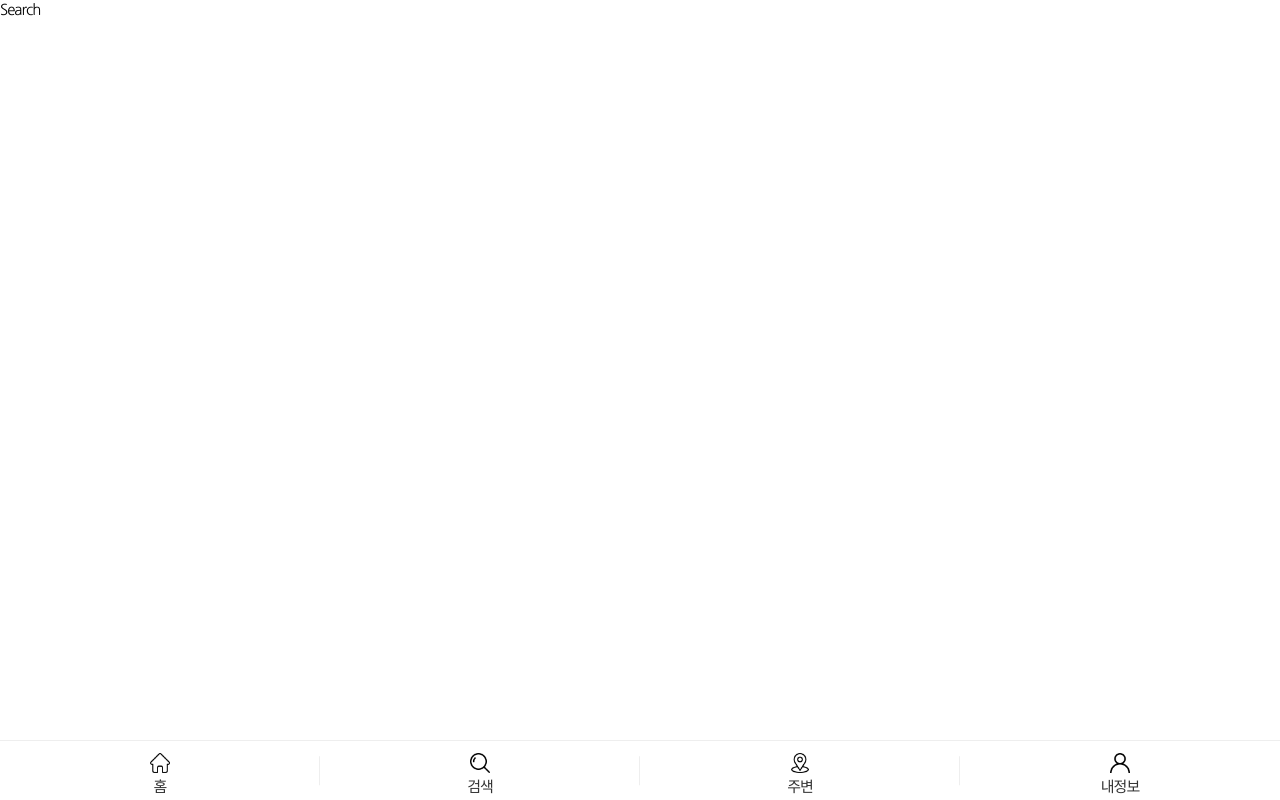
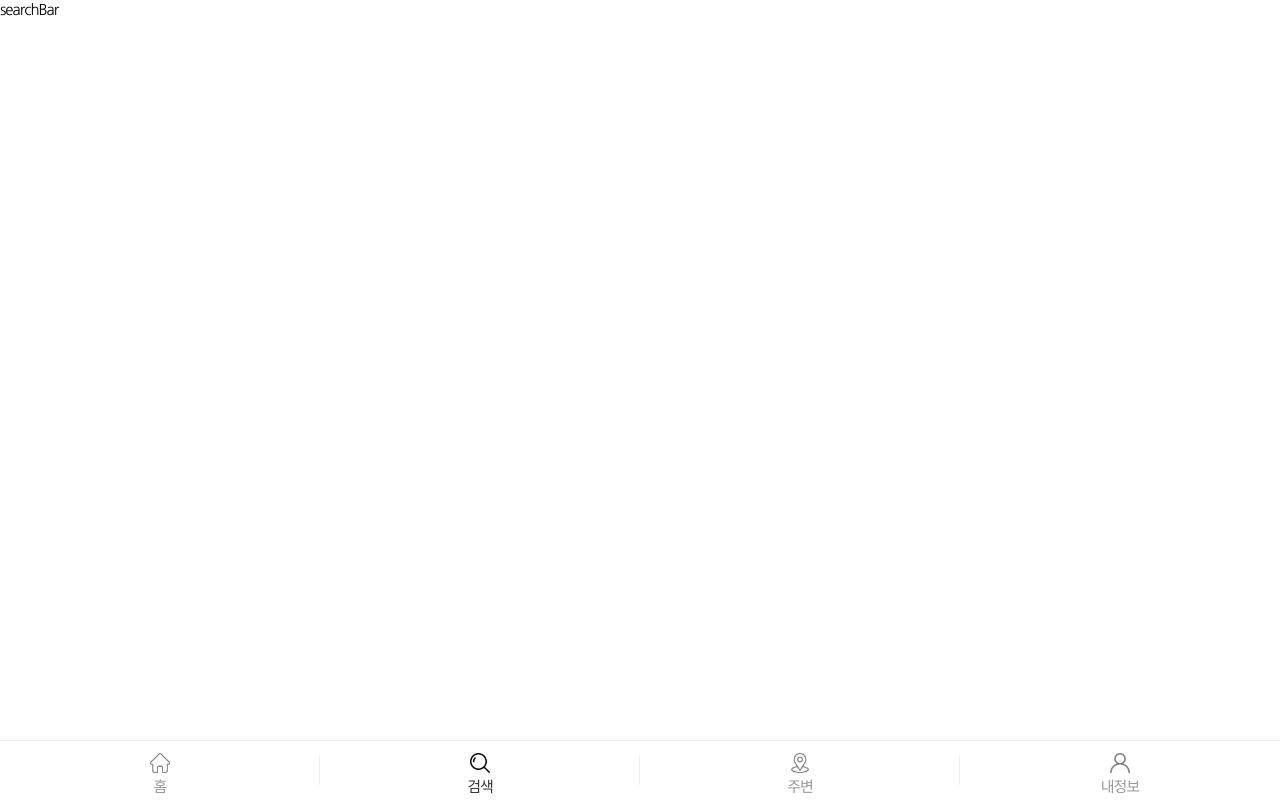
Before and after one commit to leecho87/triper-react, a React (Create React App) app: page /search in a window 1280 px wide. Built offline with nearby package versions, Linux system fonts and the light colour scheme.

Commit message:
페이지 추가, 메뉴 활성화 기능 추가

```diff
--- a/src/assets/style/theme.js
+++ b/src/assets/style/theme.js
@@ -1,5 +1,3 @@
-import styled from 'styled-components';
-
 const colors = {
     mainTxtColor: '#333',
     subTxtColor: '#999',
--- a/src/components/common/SearchBar.tsx
+++ b/src/components/common/SearchBar.tsx
@@ -13,7 +13,7 @@ const SearchBarWrapper = styled.div`
 const SearchBar:React.FC = () => {
     return (
         <SearchBarWrapper>
-            검색!
+            searchBar
         </SearchBarWrapper>
     )
 }
--- a/src/components/home/Top.tsx
+++ b/src/components/home/Top.tsx
@@ -41,7 +41,7 @@ const TopWrapper = styled.article`
         background-color:#fff;
         background-image:url('/images/common/search.png');
         background-repeat:no-repeat;
-        background-position:95% center;
+        background-position:calc(100% - 20px) center;
         background-size:18px 18px;
     }
 `
--- a/src/layout/NavBar.tsx
+++ b/src/layout/NavBar.tsx
@@ -1,5 +1,5 @@
 import React from "react";
-import { Link } from "react-router-dom";
+import { NavLink } from "react-router-dom";
 import styled from "styled-components";
 import ROUTES from '@router/routes';
 
@@ -16,6 +16,7 @@ const NavBarWrapper = styled.nav`
     padding:12px 0 0;
     text-align:center;
     border-top:1px solid #eee;
+    color:#999;
     &:not(:first-of-type) {
       &:after {
         content:'';
@@ -30,10 +31,18 @@ const NavBarWrapper = styled.nav`
     }
     img {
       width:20px;
+      opacity:.5;
     }
     p {
       margin-top:6px;
       line-height:1;
+    }
+
+    &.selected {
+      color:#333;
+      img {
+        opacity:1;
+      }
     }
   }
 `;
@@ -42,10 +51,10 @@ const NavBar = () => {
   return (
     <NavBarWrapper>
       { ROUTES && ROUTES.map((item, index) => (
-        <Link to={item.path} key={index} className="item">
+        <NavLink to={item.path} exact key={index} className="item" activeClassName="selected">
           <img src={`/images/common/nav/${item.key.toLocaleLowerCase()}.png`} alt={item.title} />
           <p>{item.title}</p>
-        </Link>
+        </NavLink>
       ))}
     </NavBarWrapper>
   );
--- a/src/pages/home/index.tsx
+++ b/src/pages/home/index.tsx
@@ -1,5 +1,4 @@
 import React, { useState, useEffect } from 'react';
-import styled from 'styled-components';
 import serviceList, { contentIdList } from '@service/ServiceList';
 
 import fetchAPI from '@pages/home/service';
@@ -7,7 +6,7 @@ import fetchAPI from '@pages/home/service';
 import { ItemList } from '@components/common'
 import { Top, CitiesList } from '@components/home'
 
-import { IGeoLocation, ICitiesItem , ICourceProps } from '@pages/home/interface';
+import { IGeoLocation, ICitiesItem , ICultureProps, ICourceProps, IFestivalProps } from '@pages/home/interface';
 
 const Home: React.FC = () => {
     const [ userLocation, setUserLocation ] = useState<IGeoLocation>({ latitude : 0, longitude : 0 });
@@ -22,8 +21,8 @@ const Home: React.FC = () => {
 
     const [ cities, setCities ] = useState<ICitiesItem[]>([]);
     const [ attraction, setAttraction ] = useState<any>([]);
-    const [ culture, setCulture ] = useState<any>([]);
-    const [ festival, setFestival ] = useState<any>([]);
+    const [ culture, setCulture ] = useState<ICultureProps[]>([]);
+    const [ festival, setFestival ] = useState<IFestivalProps[]>([]);
     const [ course, setCourse ] = useState<ICourceProps[]>([]);
     const [ reports, setReports ] = useState<any>([]);
     const [ lodge, setLodge ] = useState<any>([]);
@@ -68,6 +67,7 @@ const Home: React.FC = () => {
         fetchLodge();
     },[]);
 
+    console.log('[userLocation]', userLocation)
     return (
         <>
             <Top />
--- /dev/null
+++ b/src/pages/location/index.tsx
@@ -0,0 +1,11 @@
+import React from 'react'
+
+const Location:React.FC = () => {
+    return (
+        <div>
+            location
+        </div>
+    )
+}
+
+export default Location
--- a/src/pages/search/index.tsx
+++ b/src/pages/search/index.tsx
@@ -1,8 +1,16 @@
 import React from 'react';
+import styled from 'styled-components';
+import { SearchBar } from '@components/common'
+
+const SearchWrapper = styled.article`
+    position:relative;
+`
 
 const Search:React.FC = () => {
     return (
-        <div>Search</div>
+        <SearchWrapper>
+            <SearchBar />
+        </SearchWrapper>
     )
 }
 
--- a/src/router/pages.tsx
+++ b/src/router/pages.tsx
@@ -1,9 +1,13 @@
 import Home from '@pages/home';
 import Member from '@pages/member';
 import Search from '@pages/search';
+import Location from '@pages/location';
 
-export default {
+const Pages = {
     Home,
     Member,
-    Search
+    Search,
+    Location
 }
+
+export default Pages;
--- a/src/router/routes.tsx
+++ b/src/router/routes.tsx
@@ -20,14 +20,14 @@ const ROUTES = [
         path: "/location",
         exact: true,
         title: "주변",
-        component: pages.Search
+        component: pages.Location
     },
     {
         key: "MEMBER",
         path: "/member",
         exact: true,
         title: "내정보",
-        component: pages.Search
+        component: pages.Member
     },
 ];
 
--- a/src/service/Service.tsx
+++ b/src/service/Service.tsx
@@ -38,8 +38,7 @@ const requestAPI = async ({service, param}: IAPIParams) => {
     try {
         if ( method === 'get') {
             return await clientAPI.get(`/${serviceCode}`, {
-                params : combineParams(param),
-                withCredentials: true
+                params : combineParams(param)
             });
         } else {
             // POST
```
Also changed, not shown: src/pages/home/interface.ts (+49 -1 lines), 1 other file (tests, documents, lock files or other folders).
